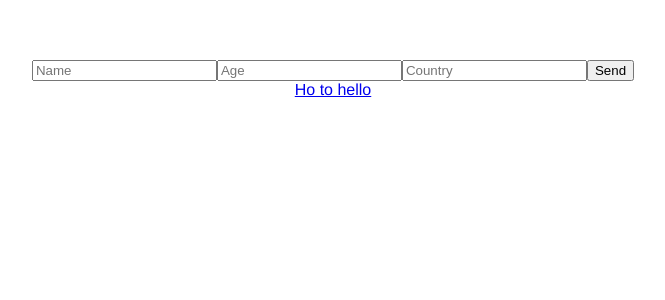
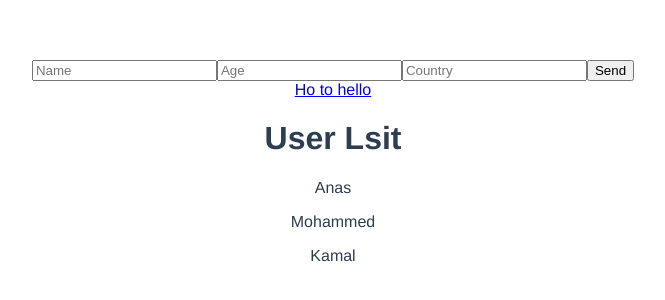
Before and after one commit to anasmasti/vue-stuff, a Vue app: page / in a window 1280 px wide. Before the commit this address had no page. Shown: the top 300 px of the page, without its empty margins (307-972 px from the left). Built offline with nearby package versions, Linux system fonts and the light colour scheme.

Commit message:
Add reactive stuff

```diff
--- a/src/App.vue
+++ b/src/App.vue
@@ -2,6 +2,7 @@
   <MainForm />
   <RouterLink to="/hello">Ho to hello</RouterLink>
   <RouterView />
+  <UserList />
   <!-- <Suspense>
     <template #default>
       <HelloWorld msg="Vue stuff" @sendName="getName" />
@@ -15,12 +16,14 @@
 import { ref } from 'vue';
 import { RouterLink } from 'vue-router';
 import MainForm from './components/MainForm.vue'
+import UserList from './components/UserList.vue';
 
 export default {
   name: 'App',
   components: {
     MainForm,
-    RouterLink
+    RouterLink,
+    UserList
 },
   setup() {
     // Init name
--- /dev/null
+++ b/src/components/UserList.vue
@@ -0,0 +1,33 @@
+<template>
+	<h1>User Lsit</h1>
+	<template v-for="user in users" :key="user.id">
+		<p v-text="user.name"></p>
+	</template>
+</template>
+
+<script>
+import { onMounted, reactive } from 'vue'
+export default {
+	setup() {
+		let users = reactive([])
+		let data = [{ id: 1, name: 'Anas' }, { id: 2, name: 'Mohammed' }, { id: 1, name: 'Kamal' }]
+
+		function getUsers() {
+			users.push(...data)
+		}
+
+		onMounted(() => {
+			getUsers()
+		})
+
+		return {
+			users,
+			getUsers
+		}
+	}
+}
+</script>
+
+<style>
+
+</style>
```
